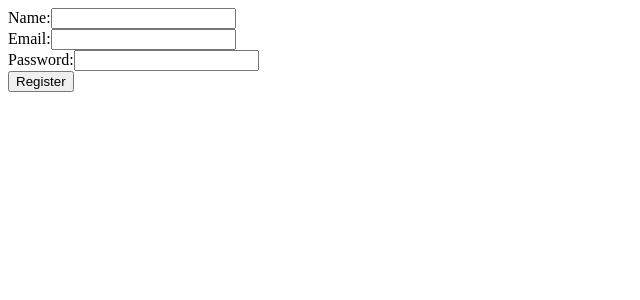
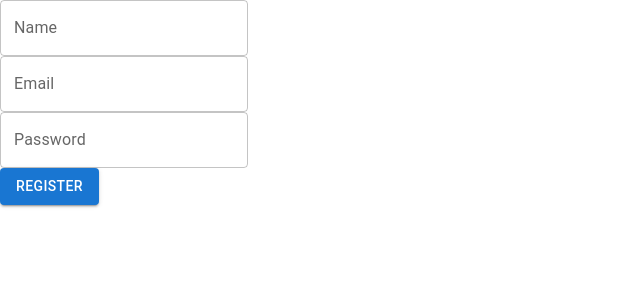
Before and after one commit to DanielTStoyles/RunePortal, a React (Create React App) app: page / in a window 1280 px wide. Shown: the top 300 px of the page, without its empty margins (0-640 px from the left). Built offline with nearby package versions, Linux system fonts and the light colour scheme.

Commit message:
Implemented MaterialUI on registration form

```diff
--- a/package.json
+++ b/package.json
@@ -3,6 +3,11 @@
   "version": "0.1.0",
   "private": true,
   "dependencies": {
+    "@emotion/react": "^11.10.6",
+    "@emotion/styled": "^11.10.6",
+    "@fontsource/roboto": "^4.5.8",
+    "@mui/icons-material": "^5.11.16",
+    "@mui/material": "^5.12.1",
     "@testing-library/jest-dom": "^5.16.5",
     "@testing-library/react": "^13.4.0",
     "@testing-library/user-event": "^13.5.0",
--- a/src/App.js
+++ b/src/App.js
@@ -1,9 +1,11 @@
-
+import React from 'react';
+import CssBaseline from '@mui/material/CssBaseline';
 import RegisterForm from './register'
 
 function App() {
   return (
 <>
+<CssBaseline />
 < RegisterForm />
 
 </>
--- a/src/register.js
+++ b/src/register.js
@@ -1,5 +1,11 @@
 import React from 'react';
-import { useForm } from 'react-hook-form';
+import { useForm } from 'react-hook-form'
+import Button from '@mui/material/Button'
+import TextField from '@mui/material/TextField';
+
+
+
+
 
 const RegisterForm = () => {
   const { register, handleSubmit, formState: { errors } } = useForm();
@@ -11,38 +17,47 @@ const RegisterForm = () => {
   return (
     <form onSubmit={handleSubmit(onSubmit)}>
       <div>
-        <label htmlFor="name">Name:</label>
-        <input
+
+        <TextField
+          label="Name"
+          variant="outlined"
           type="text"
           id="name"
           {...register("name", { required: true })}
+          error={Boolean(errors.name)}
+          helperText={errors.name && "This field is required"}
         />
-        {errors.name && <span>This field is required</span>}
       </div>
 
       <div>
-        <label htmlFor="email">Email:</label>
-        <input
+
+        <TextField
+          label="Email"
+          variant="outlined"
           type="email"
           id="email"
           {...register("email", { required: true })}
+          error={Boolean(errors.email)}
+          helperText={errors.email && "This field is required"}
         />
-        {errors.email && <span>This field is required</span>}
       </div>
 
       <div>
-        <label htmlFor="password">Password:</label>
-        <input
+        <TextField
+          label="Password"
+          variant="outlined"
           type="password"
           id="password"
           {...register("password", { required: true })}
+          error={Boolean(errors.password)}
+          helperText={errors.password && "This field is required"}
         />
-        {errors.password && <span>This field is required</span>}
       </div>
 
-      <button type="submit">Register</button>
+      <Button variant="contained" type="submit">
+        Register
+      </Button>
     </form>
   );
 };
-
 export default RegisterForm;
```
Also changed, not shown: src/index.css (added), src/logo.svg (deleted), 1 other file (tests, documents, lock files or other folders).
